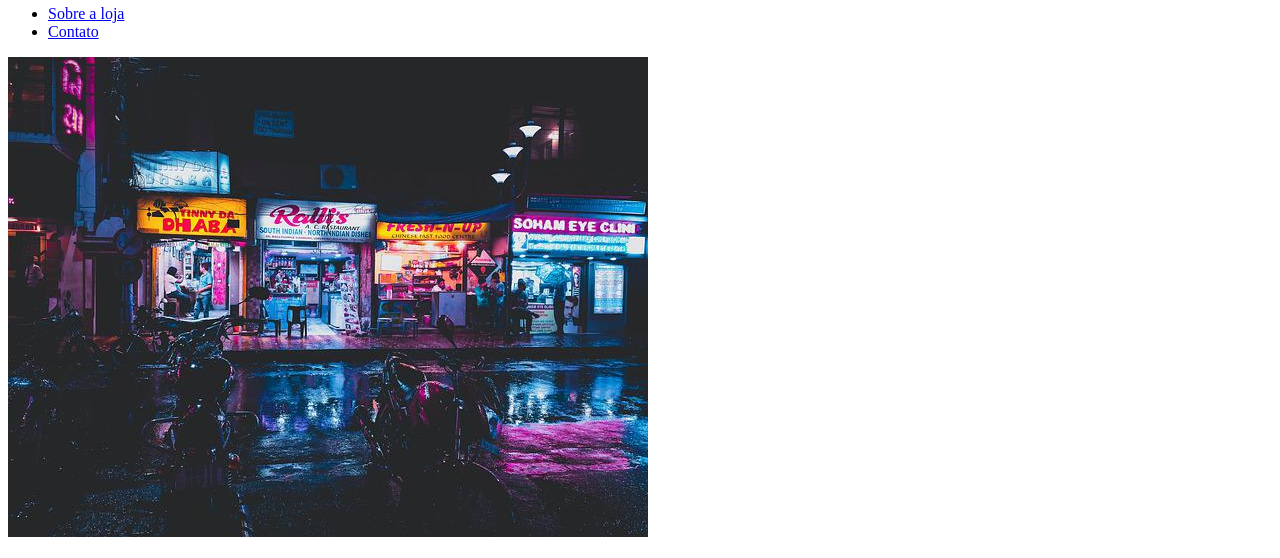
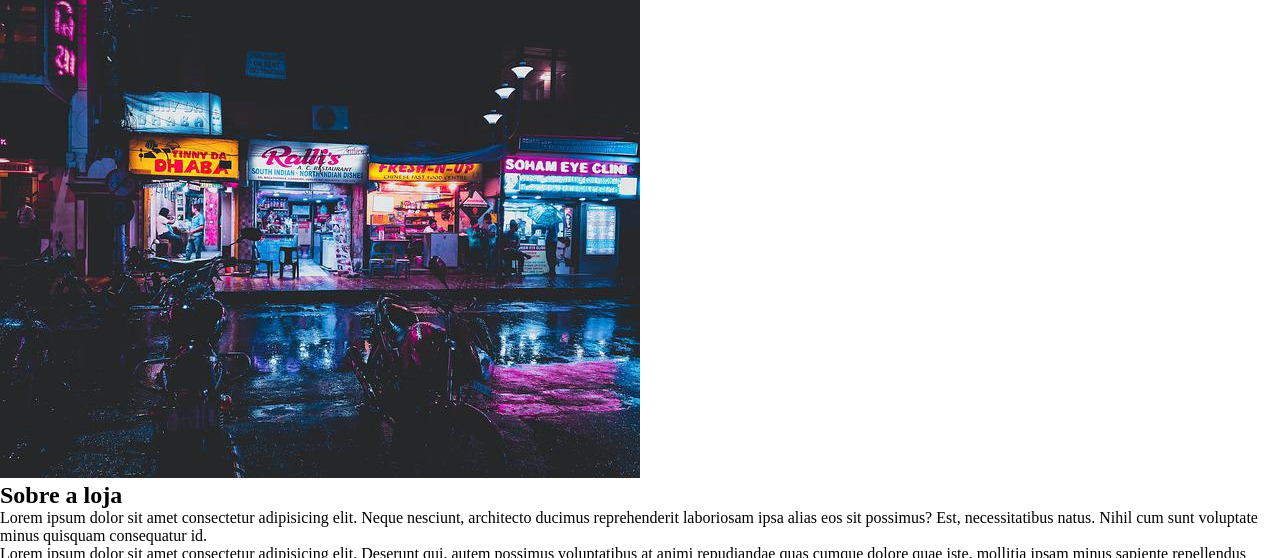
Before and after one commit to DeVector/site_game_shop, a plain HTML site: page index.html in a window 1280 px wide. Shown: the part 75-633 px from the top of the page. Drawn offline with Linux system fonts and the light colour scheme.

Commit message:
chore: add style.css and reset css

```diff
--- a/index.html
+++ b/index.html
@@ -5,6 +5,7 @@
     <meta charset="UTF-8">
     <meta name="viewport" content="width=device-width, initial-scale=1.0">
     <title>Game Shop - Sua Loja de Jogos</title>
+    <link rel="stylesheet" href="./style.css">
 </head>
 
 <body>
--- /dev/null
+++ b/style.css
@@ -0,0 +1,5 @@
+* {
+    margin: 0px;
+    padding: 0px;
+    box-sizing: border-box;
+}
```
